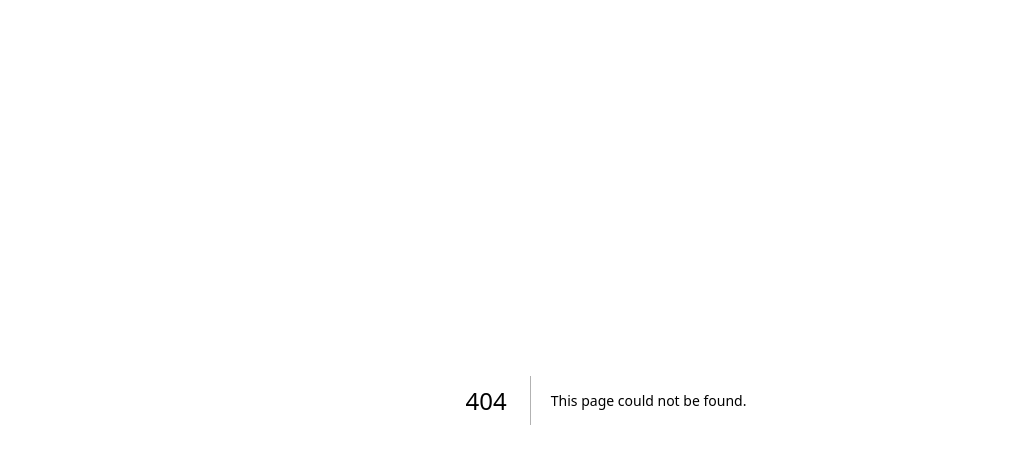
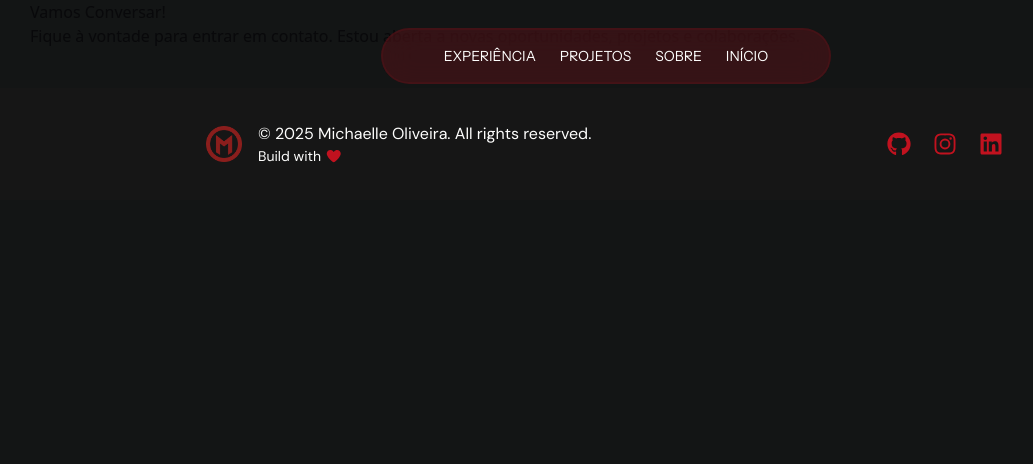
Before and after one commit to michaelleoliveir/mikl_portfolio, a Next.js app: page /contact in a window 1280 px wide. Before the commit this address had no page. Shown: the top 464 px of the page, without its empty margins (34-1067 px from the left). Built offline with nearby package versions, Linux system fonts and the light colour scheme; a web font is replaced by a local one.

Commit message:
feat: add Contact page with ContactForm and update Navbar for contact navigation

```diff
--- /dev/null
+++ b/src/app/contact/page.jsx
@@ -0,0 +1,18 @@
+'use client'
+
+import ContactForm from '@/components/layout/Contact';
+import Footer from '@/components/ui/Footer';
+import Navbar from '@/components/ui/Navbar';
+
+export default function Contact() {
+
+    return (
+        <div className="relative flex flex-col items-center justify-center bg-background scroll-smooth">
+            <div className='w-[90%]'>
+                <Navbar isContactPage={true} />
+                <ContactForm />
+            </div>
+            <Footer />
+        </div>
+    )
+}
--- a/src/app/page.tsx
+++ b/src/app/page.tsx
@@ -12,7 +12,7 @@ export default function Home() {
   return (
     <div className="relative flex flex-col items-center justify-center">
         <div className='w-[90%]'>
-          <Navbar />
+          <Navbar isContactPage={false} />
           <Introduction />
           <Experience />
           <Projects />
--- /dev/null
+++ b/src/components/layout/Contact.tsx
@@ -0,0 +1,12 @@
+import React from 'react'
+
+const ContactForm = () => {
+    return (
+        <div>
+            <h1>Vamos Conversar!</h1>
+            <p>Fique à vontade para entrar em contato. Estou aberta a novas oportunidades, projetos e colaborações.</p>
+        </div>
+    )
+}
+
+export default ContactForm
--- a/src/components/ui/Navbar.tsx
+++ b/src/components/ui/Navbar.tsx
@@ -1,36 +1,39 @@
-const Navbar = () => {
-    const scrollToSection = (sectionId: string) => {
-        const section = document.getElementById(sectionId);
-        if (section) section.scrollIntoView({ behavior: 'smooth' });
-    };
+import Link from "next/link";
+
+interface NavbarProps {
+    isContactPage?: boolean;
+}
+
+const Navbar = ({ isContactPage = false }: NavbarProps) => {
+    const navItems = [
+        { id: 'experience', label: 'EXPERIÊNCIA' },
+        { id: 'projects', label: 'PROJETOS' },
+        { id: 'about', label: 'SOBRE' },
+    ];
+
+    const linkStyle = "relative cursor-pointer font-instrument text-letter text-sm after:content-[''] after:absolute after:left-0 after:-bottom-1 after:w-0 after:h-0.5 after:bg-letter/70 after:transition-all after:duration-500 hover:after:w-full";
 
     return (
         <nav className="fixed top-0 left-1/2 -translate-x-1/2 z-50 mt-7 h-14 w-[90%] max-w-[450px] flex items-center justify-center rounded-full bg-highlight/20 backdrop-blur-lg border-2 border-highlight/10">
             <div className="flex items-center gap-6">
-                {[
-                    { id: 'experience', label: 'EXPERIÊNCIA' },
-                    { id: 'projects', label: 'PROJETOS' },
-                    { id: 'about', label: 'SOBRE' },
-                    { id: 'contact', label: 'CONTATO' },
-                ].map((item) => (
-                    <button
+                {navItems.map((item) => (
+                    <a
                         key={item.id}
-                        onClick={() => scrollToSection(item.id)}
-                        className="
-                            relative
-                            cursor-pointer
-                            font-instrument text-letter text-sm
-                            after:content-['']
-                            after:absolute after:left-0 after:-bottom-1
-                            after:w-0 after:h-0.5
-                            after:bg-letter/70
-                            after:transition-all after:duration-500
-                            hover:after:w-full
-                        "
+                        href={`#${item.id}`}
+                        className={linkStyle}
                     >
                         {item.label}
-                    </button>
+                    </a>
                 ))}
+                {isContactPage ? (
+                    <Link href="/" className={linkStyle}>
+                        INÍCIO
+                    </Link>
+                ) : (
+                    <Link href="/contact" className={linkStyle}>
+                        CONTATO
+                    </Link>
+                )}
             </div>
         </nav>
     );
```
